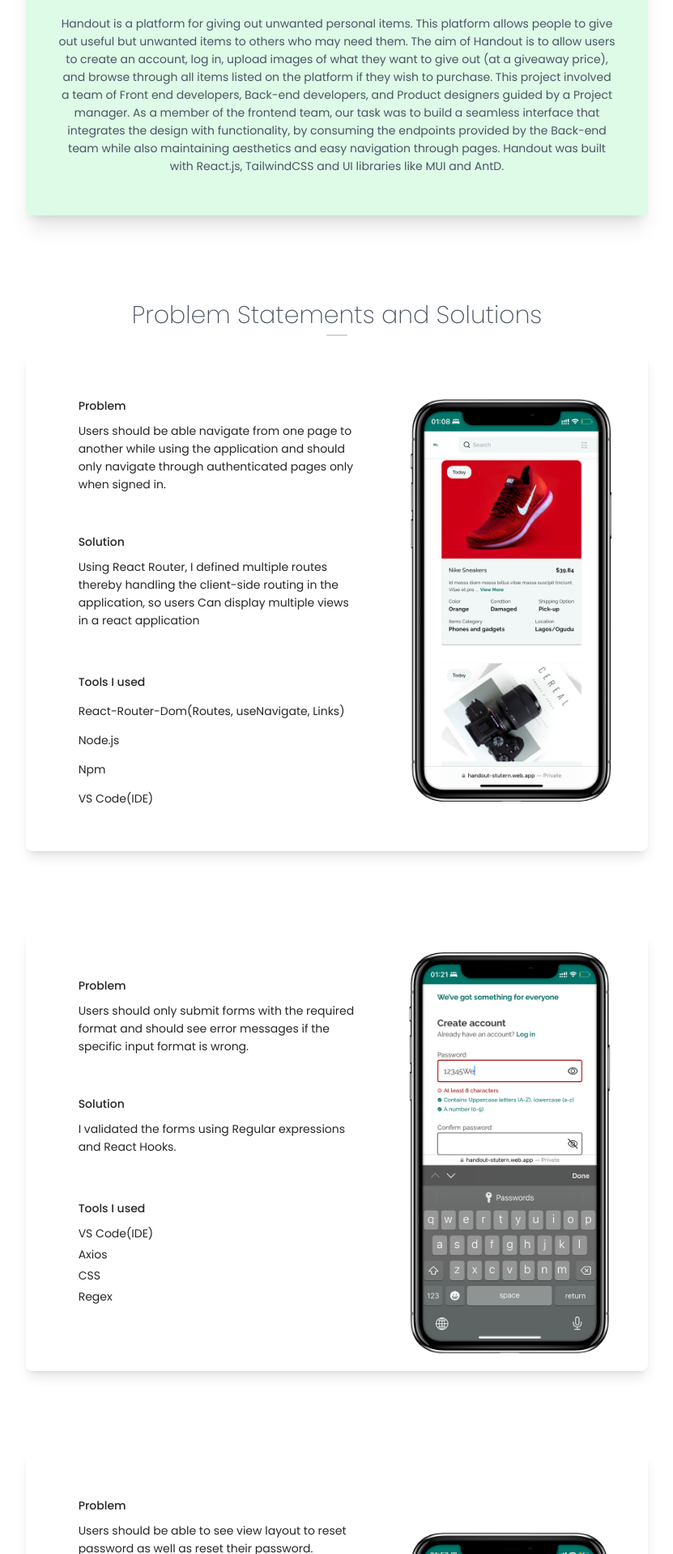
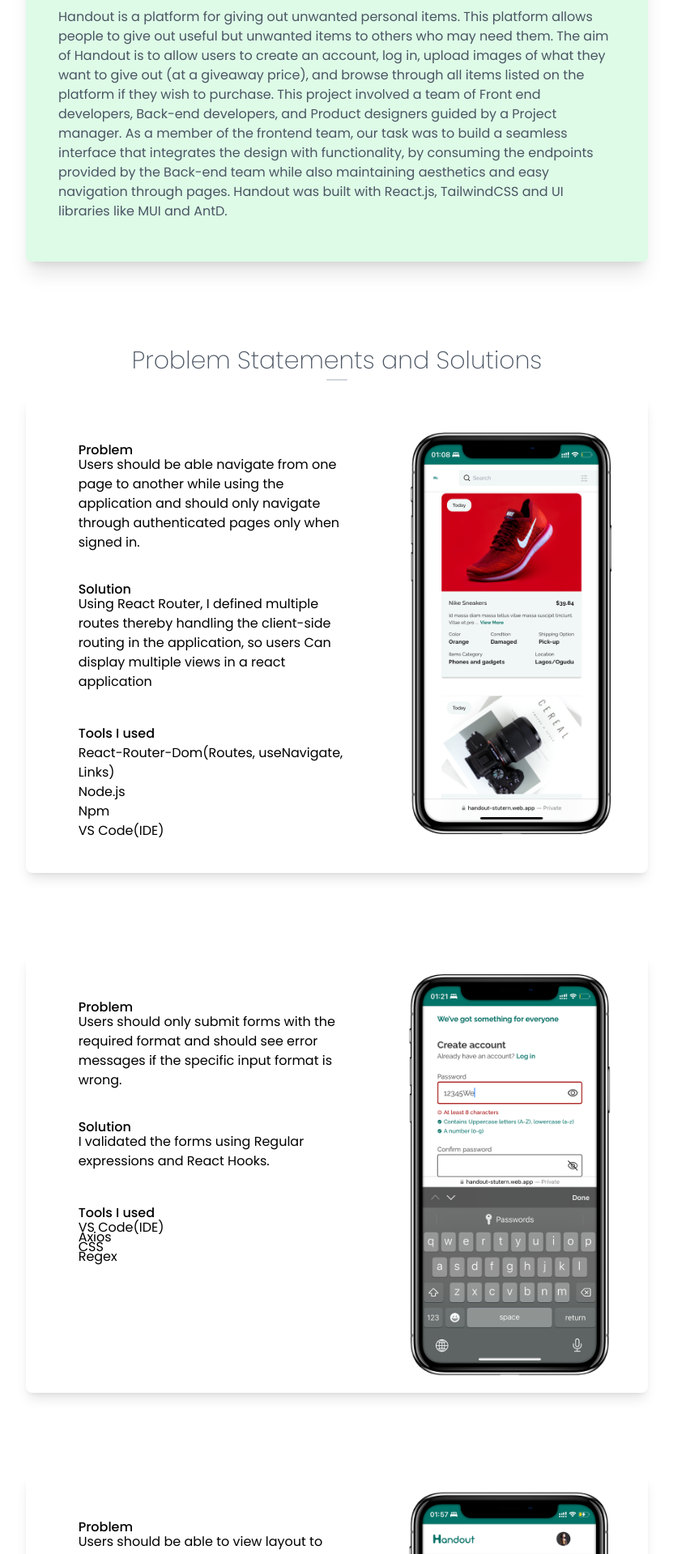
Before and after one commit to Olorunsolavictor/my-portfolio, a React (Create React App) app: page /projectdetails in a window 1280 px wide. Shown: the part 881-2800 px from the top of the page at 81% size, without its empty margins (224-1055 px from the left). Built offline with nearby package versions, Linux system fonts and the light colour scheme.

Commit message:
lazy loading and suspense

```diff
--- a/src/App.js
+++ b/src/App.js
@@ -1,18 +1,28 @@
+import { lazy, Suspense } from "react";
 import "./App.css";
 import { BrowserRouter } from "react-router-dom";
-import LandingPage from "./components/LandingPage";
 import ProjectDetails from "./components/ProjectDetails";
 import ShopOut from "./components/ShopOut";
 import { Route, Routes } from "react-router-dom";
+import { ReactComponent as LoadingIcon } from "./assets/loading-icon.svg";
+const LandingPage = lazy(() => import("./components/LandingPage"));
 
 function App() {
   return (
     <BrowserRouter>
-      <Routes>
-        <Route path="/" element={<LandingPage />} />
-        <Route path="/projectdetails" element={<ProjectDetails />} />
-        <Route path="/shopout" element={<ShopOut />} />
-      </Routes>
+      <Suspense
+        fallback={
+          <div className="flex justify-center mt-60">
+            <LoadingIcon className="suspense-loading-icon" />
+          </div>
+        }
+      >
+        <Routes>
+          <Route path="/" element={<LandingPage />} />
+          <Route path="/projectdetails" element={<ProjectDetails />} />
+          <Route path="/shopout" element={<ShopOut />} />
+        </Routes>
+      </Suspense>
     </BrowserRouter>
   );
 }
--- a/src/components/ProjectDetails.jsx
+++ b/src/components/ProjectDetails.jsx
@@ -100,7 +100,7 @@
           </span>
           <hr className="w-[5%] h-[2px] bg-gray-300 rounded border-0 " />
         </div>
-        <p className="mb-[10px] text-gray-600 font-poppins font-[400] ">
+        <p className="mb-[10px] text-start text-gray-600 font-poppins font-[400] ">
           Handout is a platform for giving out unwanted personal items. This
           platform allows people to give out useful but unwanted items to others
           who may need them. The aim of Handout is to allow users to create an
@@ -202,10 +202,9 @@
           <div className=" w-full p-5 text-start mb-0 mt-5">
             <p className=" font-[500] leading-3">Problem</p>
             <p>
-              Users should be able to see view layout to reset password as well
-              as reset their password.
+              Users should be able to view layout to reset password and they
+              should be able to reset their password.
             </p>
-            <p>Users should be able to trigger a reset password.</p>
           </div>
           <div className=" w-full p-5 text-start  ">
             <p className=" font-[500] leading-3">Solution</p>
@@ -230,8 +229,14 @@
               </li>
               <li>
                 <p>React-Router-Dom </p>
+              </li>
+              <li>
                 <p>Swagger (documentation) </p>
+              </li>
+              <li>
                 <p>Figma </p>
+              </li>
+              <li>
                 <p>VS Code(IDE) </p>
               </li>
             </ul>
@@ -257,9 +262,9 @@
           <div className=" w-full p-5 text-start mb-0 mt-5">
             <p className=" font-[500] leading-3">Problem</p>
             <p>
-              Users should be able to add items to their listings by adding 7
-              images, a description, colour, condition, price and shipping
-              optons for each item.
+              Users should be able to add items to their listings by adding, at
+              most, 7 images, a description, colour, condition, price and
+              shipping optons for each item.
             </p>
           </div>
           <div className=" w-full p-5 text-start  ">
@@ -317,7 +322,7 @@
           </span>
           <hr className="w-[5%] h-[2px] bg-gray-300 rounded border-0 " />
         </div>
-        <p className="mb-[10px] text-gray-600 font-poppins font-[400] ">
+        <p className="mb-[10px] text-start text-gray-600 font-poppins font-[400] ">
           The Handout project is a hypothetical product that solves a real-life
           problem and is a confidence booster for me. It has helped provide me
           with hands-on experience while working alongside other teams to
--- a/src/index.css
+++ b/src/index.css
@@ -24,3 +24,17 @@
 ::-webkit-scrollbar-thumb:hover {
   background-color: #a8bbbf;
 }
+.suspense-loading-icon {
+  animation-name: suspense-loading-icon;
+  animation-duration: 1000ms;
+  animation-iteration-count: infinite;
+  animation-timing-function: linear;
+}
+@keyframes suspense-loading-icon {
+  from {
+    transform: rotate(0deg);
+  }
+  to {
+    transform: rotate(360deg);
+  }
+}
```
Also changed, not shown: src/assets/loading-icon.svg (added).
